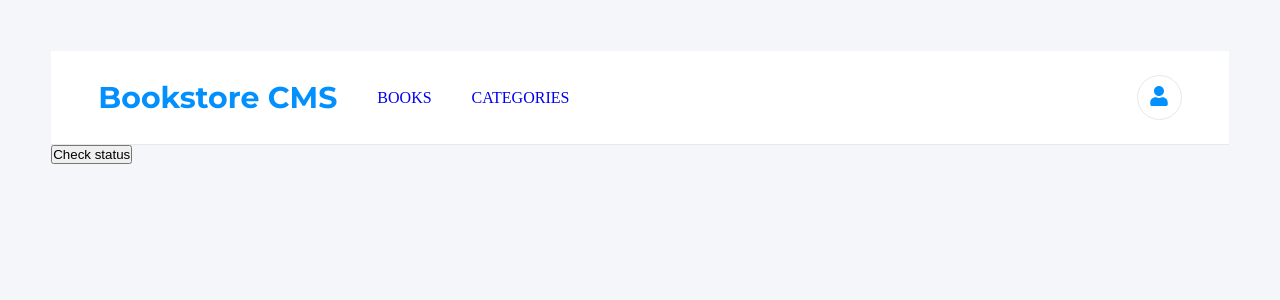
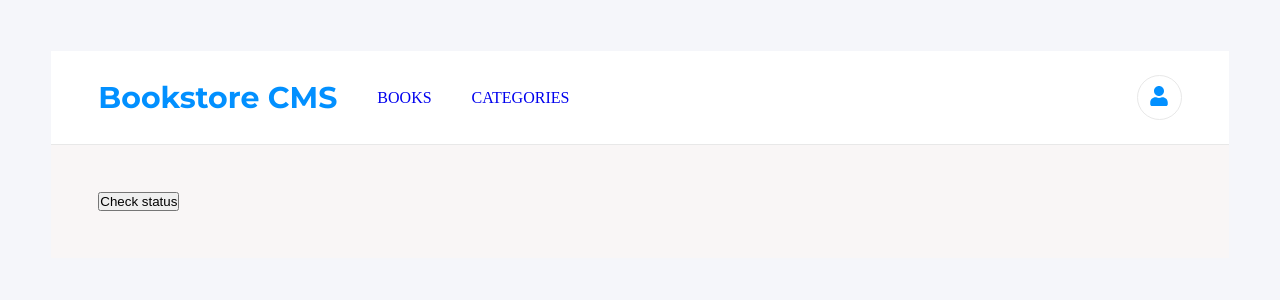
Before and after one commit to Progress2002/Bookstore, a React (Create React App) app: page /categories in a window 1280 px wide. Shown: the top 300 px of the page. Built offline with nearby package versions, Linux system fonts and the light colour scheme.

Commit message:
Update Categories.js file

```diff
--- a/src/Pages/Categories.js
+++ b/src/Pages/Categories.js
@@ -11,7 +11,7 @@ const Categories = () => {
   };
 
   return (
-    <div className="categories">
+    <div className="categories container">
       <div className="categ_text">
         <h2>{selectedCategories}</h2>
         <button type="button" onClick={handleClick}>
```
